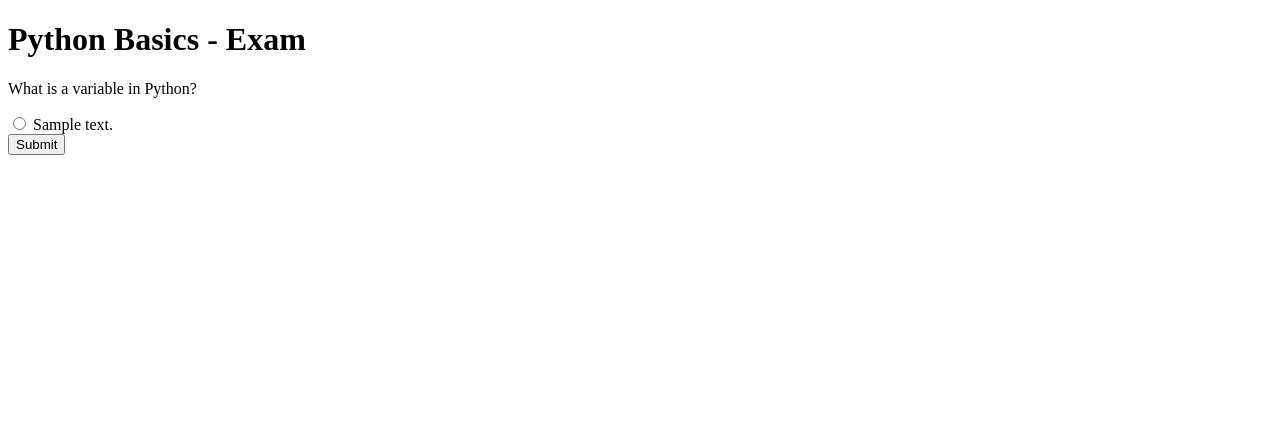
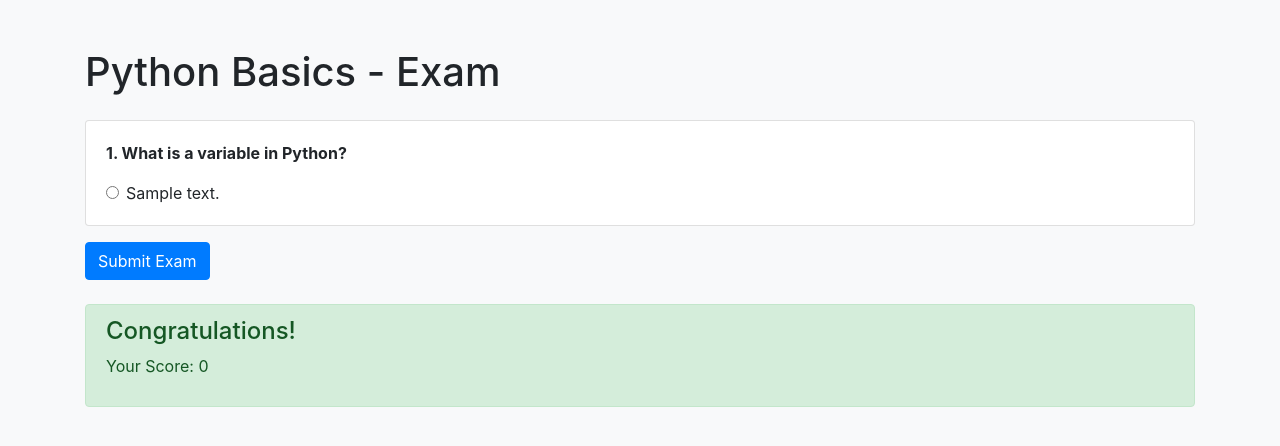
Before and after one commit to leenadihari-cmyk/online_course_project, a Django app: page /submit/1/ in a window 1280 px wide. Shown: the top 446 px of the page. Run offline with Django 5.2, Linux system fonts and the light colour scheme; a user stored in the database is signed in; data comes from the database, SQL or seed files in the repository; tables that the repository leaves empty hold one stand-in row (values such as "Sample post"); some libraries are stand-ins or nearby versions.

Commit message:
Added Submission model, Instructor & Learner models, updated admin.py and submit.html

```diff
--- a/courses/models.py
+++ b/courses/models.py
@@ -5,7 +5,6 @@ from django.contrib.auth.models import User
 class Lesson(models.Model):
     title = models.CharField(max_length=200)
     content = models.TextField()
-
     def __str__(self):
         return self.title
 
@@ -13,7 +12,6 @@ class Lesson(models.Model):
 class Course(models.Model):
     name = models.CharField(max_length=200)
     lessons = models.ManyToManyField(Lesson, related_name='courses')
-
     def __str__(self):
         return self.name
 
@@ -21,24 +19,35 @@ class Course(models.Model):
 class Question(models.Model):
     course = models.ForeignKey(Course, on_delete=models.CASCADE)
     text = models.CharField(max_length=300)
-
     def __str__(self):
         return self.text
 
-# Choices for questions
+# Choices
 class Choice(models.Model):
     question = models.ForeignKey(Question, on_delete=models.CASCADE, related_name='choices')
     text = models.CharField(max_length=200)
     is_correct = models.BooleanField(default=False)
-
     def __str__(self):
         return self.text
 
-# User exam submissions
+# Submissions
 class Submission(models.Model):
     user = models.ForeignKey(User, on_delete=models.CASCADE)
     course = models.ForeignKey(Course, on_delete=models.CASCADE)
     score = models.IntegerField(default=0)
-
     def __str__(self):
         return f"{self.user.username} - {self.course.name}"
+
+# Instructor
+class Instructor(models.Model):
+    user = models.OneToOneField(User, on_delete=models.CASCADE)
+    bio = models.TextField(blank=True)
+    def __str__(self):
+        return f"Instructor: {self.user.username}"
+
+# Learner
+class Learner(models.Model):
+    user = models.OneToOneField(User, on_delete=models.CASCADE)
+    enrolled_courses = models.ManyToManyField(Course, blank=True)
+    def __str__(self):
+        return f"Learner: {self.user.username}"
--- a/courses/templates/courses/submit.html
+++ b/courses/templates/courses/submit.html
@@ -2,22 +2,54 @@
 <html>
 <head>
     <title>Submit Exam - {{ course.name }}</title>
+    <!-- Bootstrap CSS CDN for styling -->
+    <link rel="stylesheet" href="https://stackpath.bootstrapcdn.com/bootstrap/4.5.2/css/bootstrap.min.css">
 </head>
-<body>
-<h1>{{ course.name }} - Exam</h1>
+<body class="bg-light">
+<div class="container mt-5">
+    <h1 class="mb-4">{{ course.name }} - Exam</h1>
+
+    {% if course.question_set.all %}
     <form method="post">
         {% csrf_token %}
         {% for question in course.question_set.all %}
-        <p>{{ question.text }}</p>
+            <div class="card mb-3">
+                <div class="card-body">
+                    <p class="font-weight-bold">{{ forloop.counter }}. {{ question.text }}</p>
+                    {% if question.choices.all %}
                         {% for choice in question.choices.all %}
-            <input type="radio" name="question_{{ question.id }}" value="{{ choice.id }}">
-            {{ choice.text }}<br>
+                            <div class="form-check">
+                                <input class="form-check-input" type="radio"
+                                       name="question_{{ question.id }}"
+                                       id="choice_{{ choice.id }}"
+                                       value="{{ choice.id }}">
+                                <label class="form-check-label" for="choice_{{ choice.id }}">
+                                    {{ choice.text }}
+                                </label>
+                            </div>
                         {% endfor %}
+                    {% else %}
+                        <p class="text-danger">No choices available for this question.</p>
+                    {% endif %}
+                </div>
+            </div>
         {% endfor %}
-    <button type="submit">Submit</button>
+        <button type="submit" class="btn btn-primary">Submit Exam</button>
     </form>
-{% if score %}
+    {% else %}
+        <p class="text-warning">No questions are available for this course yet.</p>
+    {% endif %}
+
+    {% if score is not None %}
+        <div class="alert alert-success mt-4">
+            <h4>Congratulations!</h4>
             <p>Your Score: {{ score }}</p>
+        </div>
     {% endif %}
+</div>
+
+<!-- Optional Bootstrap JS -->
+<script src="https://code.jquery.com/jquery-3.5.1.slim.min.js"></script>
+<script src="https://cdn.jsdelivr.net/npm/bootstrap@4.5.2/dist/js/bootstrap.bundle.min.js"></script>
 </body>
 </html>
```
Also changed, not shown: courses/admin.py (+11 -4 lines), courses/migrations/0002_instructor_learner.py (added). Lines whose indentation alone changed are shown as unchanged.
